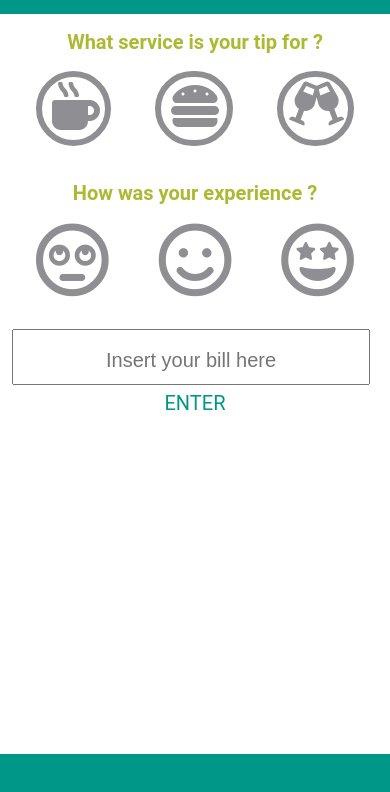
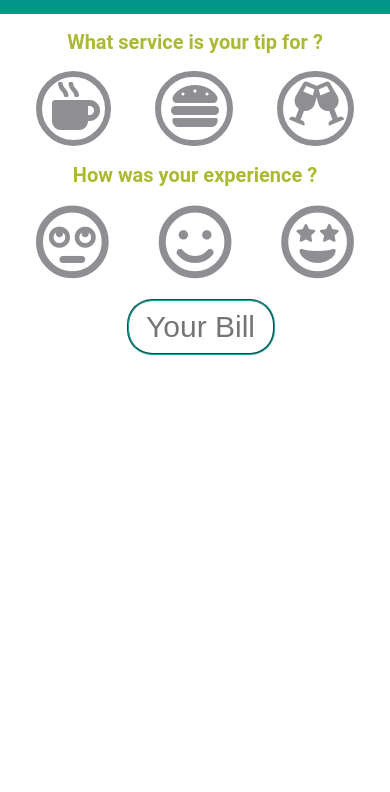
Before and after one commit to angel-arsov/Tip-Calculator, a plain HTML site: page www/index.html in a window 390 px wide. Shown: the part 42-834 px from the top of the page. Drawn offline with Linux system fonts and the light colour scheme; some packages are replaced by stand-ins of ours.

Commit message:
Adding refresh button logic & some changes on input field

```diff
--- a/www/css/styles.css
+++ b/www/css/styles.css
@@ -9,6 +9,7 @@
 }
 .content-block {
   margin-top: 0;
+  margin-bottom: 10px;
 }
 ul {
   padding: 0;
@@ -48,27 +49,30 @@ h1 {
   font-size: 20px;
   color: #acb933;
 }
-.input-wrapper, #bill-input {
-  text-align: center;
-  width: 100%;
-  height: 50px;
+::-webkit-input-placeholder {
   font-size: 30px;
-  color: #009688;
-}
-::-webkit-input-placeholder {
-  font-size: 20px;
 }
 ::-moz-placeholder {
-  font-size: 20px;
+  font-size: 30px;
 }
 :-ms-input-placeholder {
-  font-size: 20px;
+  font-size: 30px;
 }
 ::placeholder {
-  font-size: 20px;
+  font-size: 30px;
+}
+#number-label {
+  margin-right: 25%;
 }
 input[type="number"] {
   direction: ltr;
+  border-radius: 25px;
+  border: 2px groove #1EA296;
+  text-align: center;
+  height: 50px;
+  width: 140px;
+  margin-top: 6px;
+  font-size: 30px;
 }
 input[type=number]::-webkit-inner-spin-button {
   -webkit-appearance: none;
--- a/www/index.html
+++ b/www/index.html
@@ -39,6 +39,7 @@
   <div class="views">
     <!-- Your main view, should have "view-main" class -->
     <div class="view view-main">
+
       <!-- Top Navbar-->
       <div class="navbar">
         <div class="navbar-inner sliding">
@@ -51,6 +52,7 @@
           </div>
         </div>
       </div>
+
       <!-- Page, "data-page" contains page name -->
       <div data-page="index" class="page">
         <div class="page-content">
@@ -102,24 +104,20 @@
           </div>
 
           <!-- Input Form -->
-          <div class="list input-wrapper">
-            <ul>
-              <li class="item-content item-input">
-                <div class="item-inner">
-                  <div class="item-input-wrap">
-                    <input type="number" id="bill-input" placeholder="Insert your bill here">
-                    <input type="submit" class="button" value="Enter">
-                  </div>
-                </div>
-              </li>
-            </ul>
+          <div class="content-block">
+            <div class="list">
+              <ul>
+                <li class="row">
+                  <label class="item-content" id="number-label">
+                    <input type="number" placeholder="Your Bill">
+                  </label>
+                </li>
+              </ul>
+            </div>
           </div>
         </div>
       </div>
-      <!-- Bottom Toolbar-->
-      <div class="toolbar">
-        <div class="toolbar-inner"></div>
-      </div>
+      <!-- Bottom Toolbar deleted for now-->
     </div>
   </div>
 
--- a/www/js/my-app.js
+++ b/www/js/my-app.js
@@ -28,7 +28,7 @@ $$('#exit').on('click', function () {
 
 // Handle refresh button
 $$('#refresh').on('click', function () {
-  console.log('Refresh clicked')
+  window.location.reload()
 })
 
 // Handle groups of radio buttons
```
Also changed, not shown: 3 other files.
